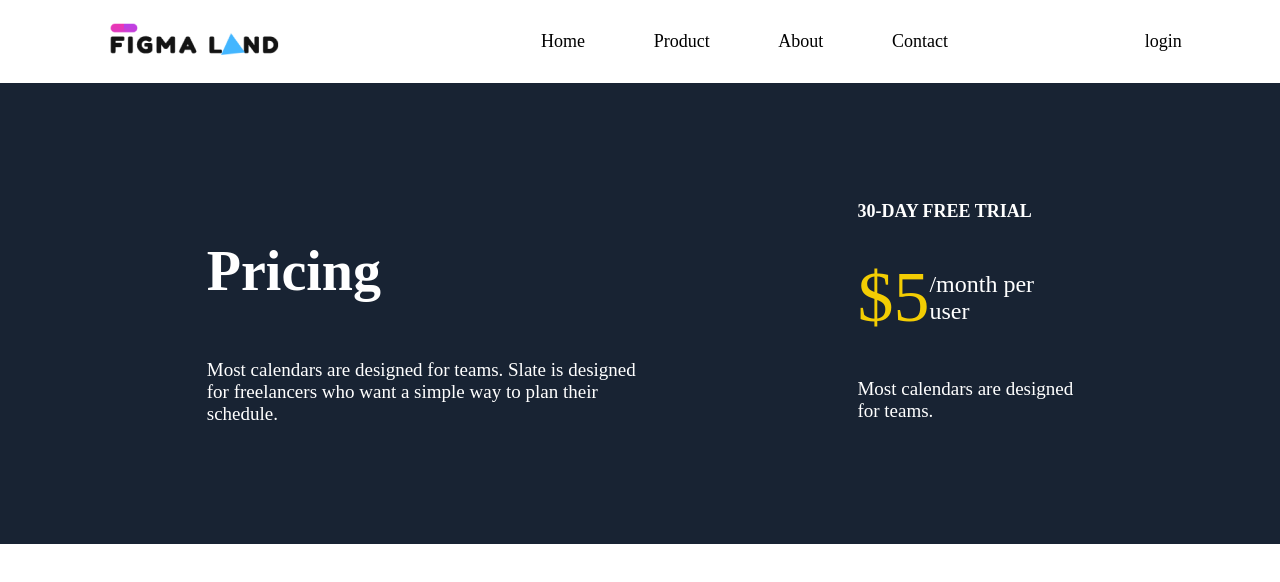
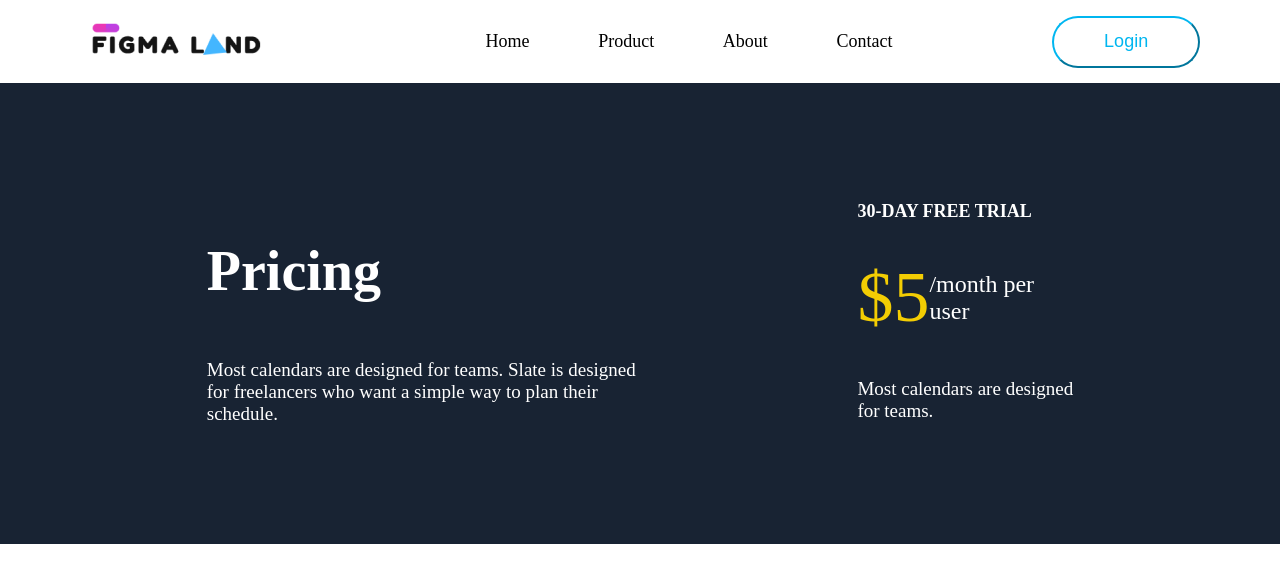
Before and after one commit to kasvrol/landing-page-01, a React (Create React App) app in the folder meu-app/: page / in a window 1280 px wide. Shown: the top 582 px of the page. Built offline with nearby package versions, Linux system fonts and the light colour scheme.

Commit message:
remover o componente button e seu css e arrumar o css do header

```diff
--- a/meu-app/src/components/Button/styled-button.css
+++ /dev/null
@@ -1,3 +0,0 @@
-button{
-    border-radius: 5%;
-}
--- a/meu-app/src/components/Header/Header.jsx
+++ b/meu-app/src/components/Header/Header.jsx
@@ -20,9 +20,9 @@ class Header extends Component{
                         )}
                     </ul>
                 </section>
-                <section>
-                    login
-                </section>
+                <button>
+                    <a>Login</a>
+                </button>
             </nav>
         )
     }
--- a/meu-app/src/components/Header/styled-header.css
+++ b/meu-app/src/components/Header/styled-header.css
@@ -13,3 +13,15 @@ ul{
     justify-content: space-between;
     width: 407px;
 }
+p{
+    font-size: 18px;
+}
+button{
+    font-size: 18px;
+    border-color: #00B6F0;
+    width: 148px;
+    border-radius: 85px;
+    height: 52px;
+    background-color: white;
+    color: #00B6F0;
+}
```
Also changed, not shown: meu-app/src/components/Button/Button.jsx (deleted, +0 -12 lines).
